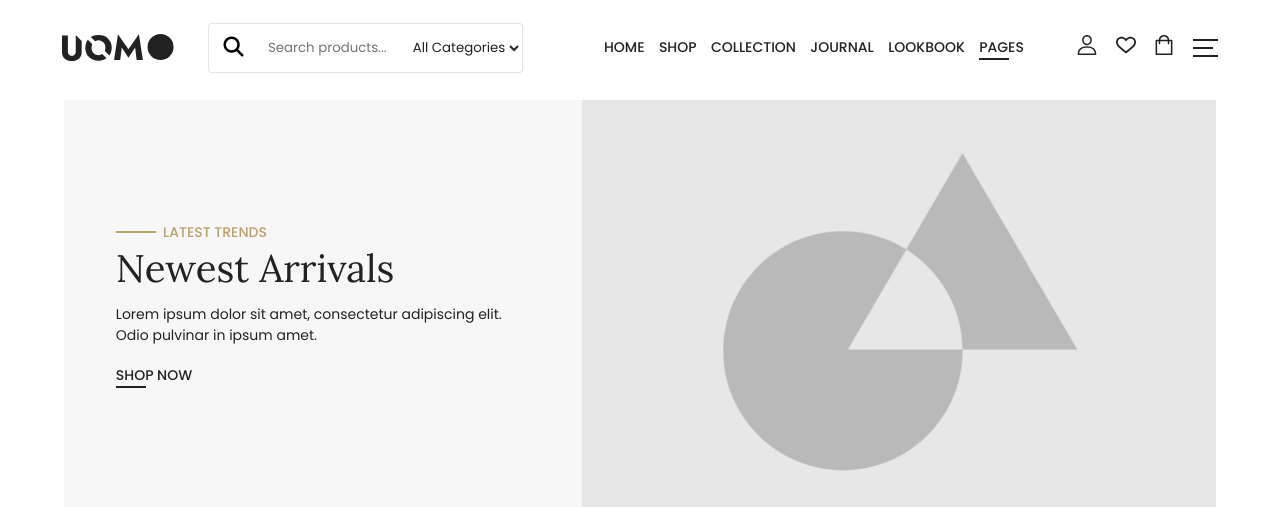
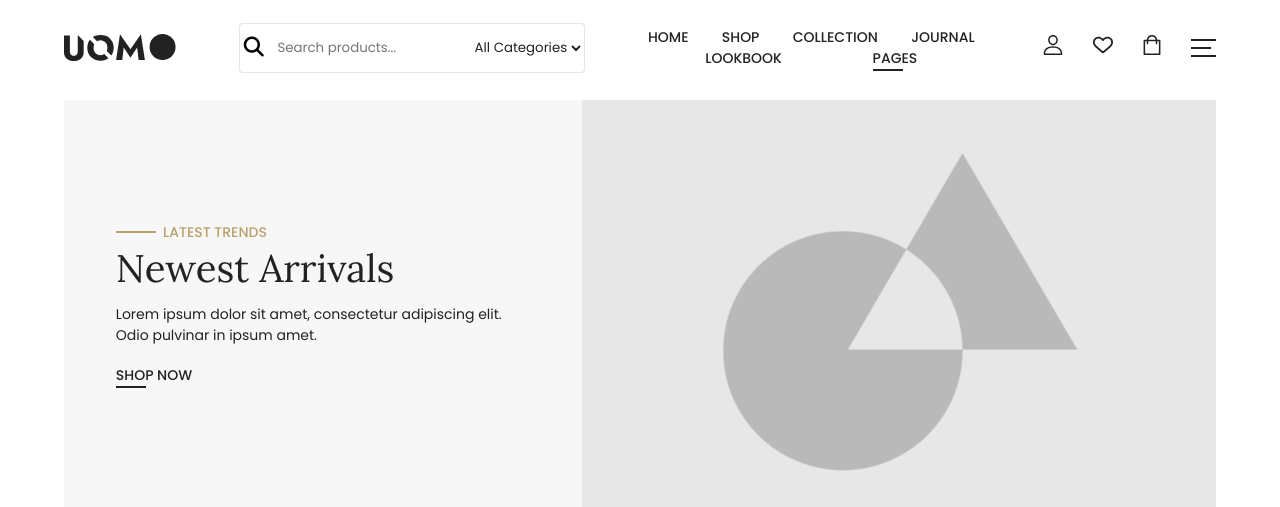
Before and after one commit to tijndk/codecrashers-testing, a PHP site: page /CSS/Eindopdracht/ in a window 1280 px wide. Shown: the top 507 px of the page. Run offline with PHP 8.4, Linux system fonts and the light colour scheme; some libraries are stand-ins or nearby versions.

Commit message:
Mobiele Versie klaar

```diff
--- a/CSS/Eindopdracht/css/general.css
+++ b/CSS/Eindopdracht/css/general.css
@@ -13,6 +13,7 @@ html {
     --color-one: #222222;
     --color-two: #B9A16B;
     --color-three: #808080;
+    --color-four: #767676;
 }
 
 /* font voor de hele pagina */
@@ -118,7 +119,7 @@ div#container {
 
 /* Het gedeelte van de header */
 div#container > header {
-    width: 96vw;
+    width: 100vw;
     height: 90px;
 
     place-self: center;
@@ -130,29 +131,30 @@ div#container > header {
     background-color: var(--background-color-one);
 }
 div#container > header > div {
-    width: 94%;
+    width: 90%;
     margin: 0 auto;
-    display: flex;
-    flex-direction: row;
-    justify-content: space-between;
+    display: grid;
+    align-items: center;
+    grid-template-columns: minmax(160px, 175px) 30% minmax(402px, 54%) 128px 50px;
+    grid-template-areas:
+    'logo searchbar menu icons nav-button';
 
     position: relative;
     top: 25%;
 }
-div#container > header > div > nav {
-    width: 80%;
-    display: flex;
-    flex-direction: row;
-    justify-content: space-around;
+
+div#container > header > div > img {
+    grid-area: logo;
 }
 
-nav.menu > form {
+form.searchbar {
+    grid-area: searchbar;
     display: flex;
 
     background-color: var(--background-color-one);
 }
 
-nav.menu button:first-of-type {
+form.searchbar button:first-of-type {
     font-size: 20px;
     width: 50px;
 
@@ -164,13 +166,13 @@ nav.menu button:first-of-type {
     border-bottom-left-radius: 4px;
     background-color: var(--background-color-one);
 }
-nav.menu input[name="search"]:active {
+form.searchbar input[name="search"]:active {
     border: none;
 }
-nav.menu input[name="search"] {
+form.searchbar input[name="search"] {
     font-family: "Poppins", sans-serif;
+    width: 100%;
     height: 48px;
-    width: 11vw;
     padding-left: 10px;
 
     border: var(--searchbar-border);
@@ -179,7 +181,7 @@ nav.menu input[name="search"] {
 
     background-color: var(--background-color-one);
 }
-nav.menu select[name="categories"] {
+form.searchbar select[name="categories"] {
     font-family: "Poppins", sans-serif;
     height: 50px;
 
@@ -191,18 +193,20 @@ nav.menu select[name="categories"] {
     background-color: var(--background-color-one);
 }
 
-header > div > nav > ul {
-    width: 50%;
+header > div > ul.menu {
+    grid-area: menu;
     font-weight: 500;
+    padding: 0 50px;
 
     display: flex;
     flex-flow: row wrap;
     justify-content: space-evenly;
     align-items: center;
+    column-gap: 20px
 }
 
 div.icons {
-    width: 13%;
+    grid-area: icons;
 
     display: flex;
     justify-content: space-between;
@@ -213,7 +217,7 @@ div.icons img {
 }
 /* -EINDE van de header- */
 
-/* header overlay menu */
+/* header overlay menu */                   /* REMINDER MAAK DIT EEN KEER */
 #menu-toggle {
     display: none;
 }
@@ -240,6 +244,7 @@ div.icons img {
 }
 
 .menu-button-container {
+    grid-area: nav-button;
     display: flex;
     height: 100%;
     width: 30px;
@@ -247,6 +252,7 @@ div.icons img {
     flex-direction: column;
     justify-content: center;
     align-items: center;
+    place-self: flex-end;
 }
 /*  */
 
@@ -703,7 +709,7 @@ p#timer span {
 p#timer span::after {
     font-size: 16px;
     text-transform: uppercase;
-    color: #767676;
+    color: var(--color-four);
 
     position: absolute;
     left: 0;
@@ -844,7 +850,7 @@ div.line {
 
 /* alles van de footer */
 footer {
-    margin-top: 60px;
+    padding-top: 60px;
     display: flex;
     flex-direction: column;
 }
@@ -895,7 +901,7 @@ footer #sign-up input[type="email"] {
     margin: 20px 15px 0 0;
     padding-left: 20px;
 
-    color: #767676;
+    color: var(--color-four);
     border: var(--searchbar-border);
 }
 
@@ -923,7 +929,7 @@ footer #contact p.socials {
     justify-content: space-between;
 }
 p.socials > a {
-    color: #767676;
+    color: var(--color-four);
 }
 p.socials > a:nth-child(2) {
     color: var(--color-one);
@@ -996,7 +1002,7 @@ div#bottom-mobile-menu {
     bottom: 10%;
     right: 1%;
 
-    border: 1px solid #767676;
+    border: 1px solid var(--color-four);
     border-radius: 50%;
     background-color: #ffffff;
 }
--- a/CSS/Eindopdracht/css/mobile.css
+++ b/CSS/Eindopdracht/css/mobile.css
@@ -23,8 +23,21 @@ div#gap-container header p {
     display: none;
 }
 
-/* gedeelte van de header */        /* FIX DE HEADER LATER */
-div#container > header > div > nav.menu {
+/* gedeelte van de header */
+div#container > header {
+    height: 60px;
+}
+
+div#container > header > div  {
+    justify-items: center;
+    grid-template-columns: 30px minmax(10%, 100%) 30px;
+    grid-template-areas:
+    'nav-button logo icons';
+}
+
+
+div#container > header > div > form,
+div#container > header > div > ul {
     display: none;
 }
 
--- a/CSS/Eindopdracht/index.html
+++ b/CSS/Eindopdracht/index.html
@@ -23,8 +23,7 @@
             <header>
                 <div>
                     <img src="images/001-logo_black.svg" alt="logo">
-                    <nav class="menu">
-                        <form action="index.html">
+                    <form action="index.html" class="searchbar">
                         <button type="submit"><i class="fa fa-search"></i></button>
                         <input type="text" name="search" placeholder="Search products...">
                         <select name="categories" id="search-categories">
@@ -37,7 +36,7 @@
                             <option>Brooches</option>
                         </select>
                     </form>
-                        <ul>
+                    <ul class="menu">
                         <li><a href="#" target="_self">home</a></li>
                         <li><a href="#" target="_self">shop</a></li>
                         <li><a href="#" target="_self">collection</a></li>
@@ -45,16 +44,15 @@
                         <li><a href="#" target="_self">lookbook</a></li>
                         <li class="underline"><a href="#" target="_self">pages</a></li>
                     </ul>
-                    </nav>
                     <div class="icons">
                         <a href="#" target="_self"><img src="images/002-user.svg" alt="profile"></a>
                         <a href="#" target="_self"><img src="images/004-heart_black.svg" alt="heart"></a>
                         <a href="#" target="_self"><img src="images/003-shopping_bag_black.svg" alt="shopping-cart"></a>
                         <input id="menu-toggle" type="checkbox">
+                    </div>
                     <label class='menu-button-container' for="menu-toggle">
                         <div class='menu-button'></div>
                     </label>
-                    </div>
                 </div>
             </header>
             <section>
@@ -619,20 +617,28 @@
             </footer>
             <div id="bottom-mobile-menu">
                 <figure>
+                    <a href="#" target="_self">
                         <img src="images/013-home.svg" alt="home">
                         <figcaption>home</figcaption>
+                    </a>
                 </figure>
                 <figure>
+                    <a href="#" target="_self">
                         <img src="images/014-hanger.svg" alt="shop">
                         <figcaption>shop</figcaption>
+                    </a>
                 </figure>
                 <figure>
+                    <a href="#" target="_self">
                         <img src="images/004-heart_black.svg" alt="wishlist">
                         <figcaption>wishlist</figcaption>
+                    </a>
                 </figure>
                 <figure>
+                    <a href="#" target="_self">
                         <img src="images/003-shopping_bag_black.svg" alt="cart">
                         <figcaption>cart</figcaption>
+                    </a>
                 </figure>
             </div>
             <div id="back-to-top">
```
Also changed, not shown: other parts of CSS/Eindopdracht/css/mobile.css (+116 -8 lines). Lines whose indentation alone changed are shown as unchanged.
